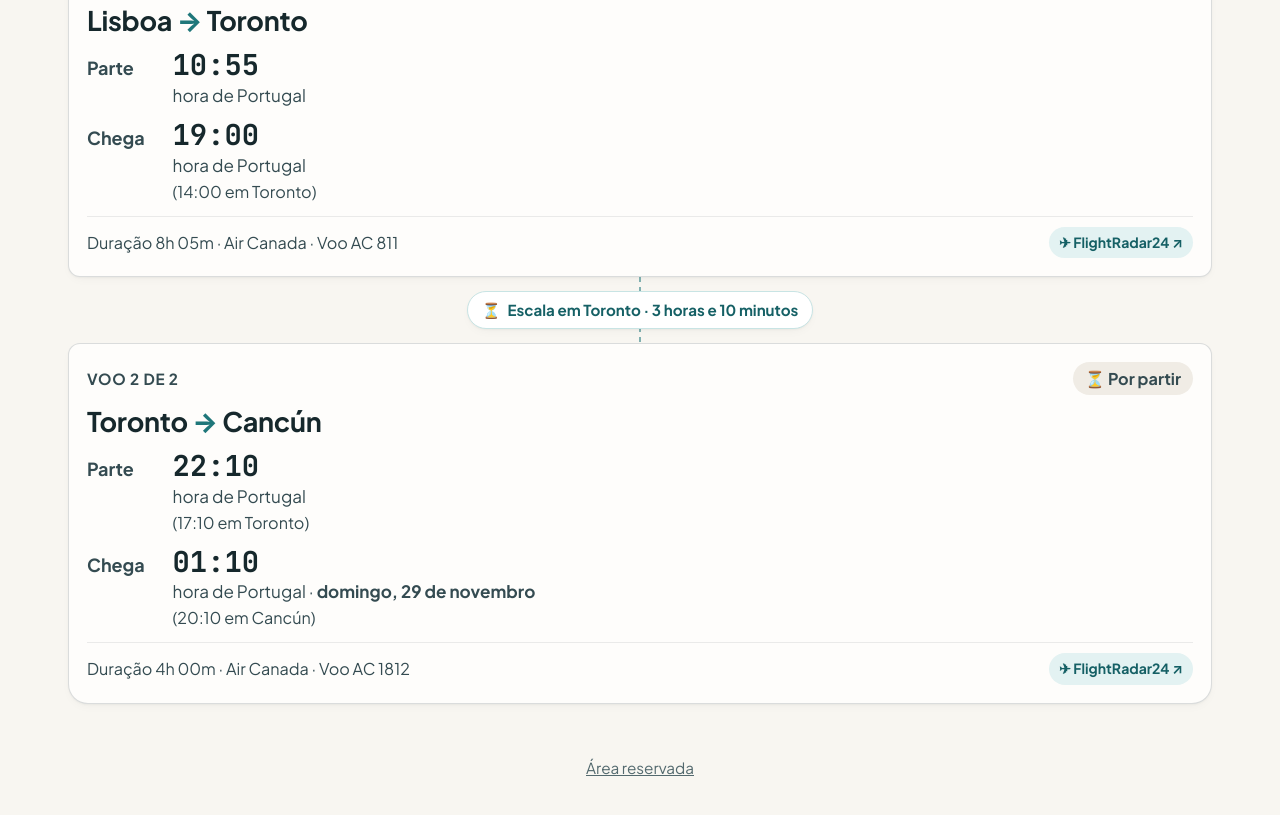
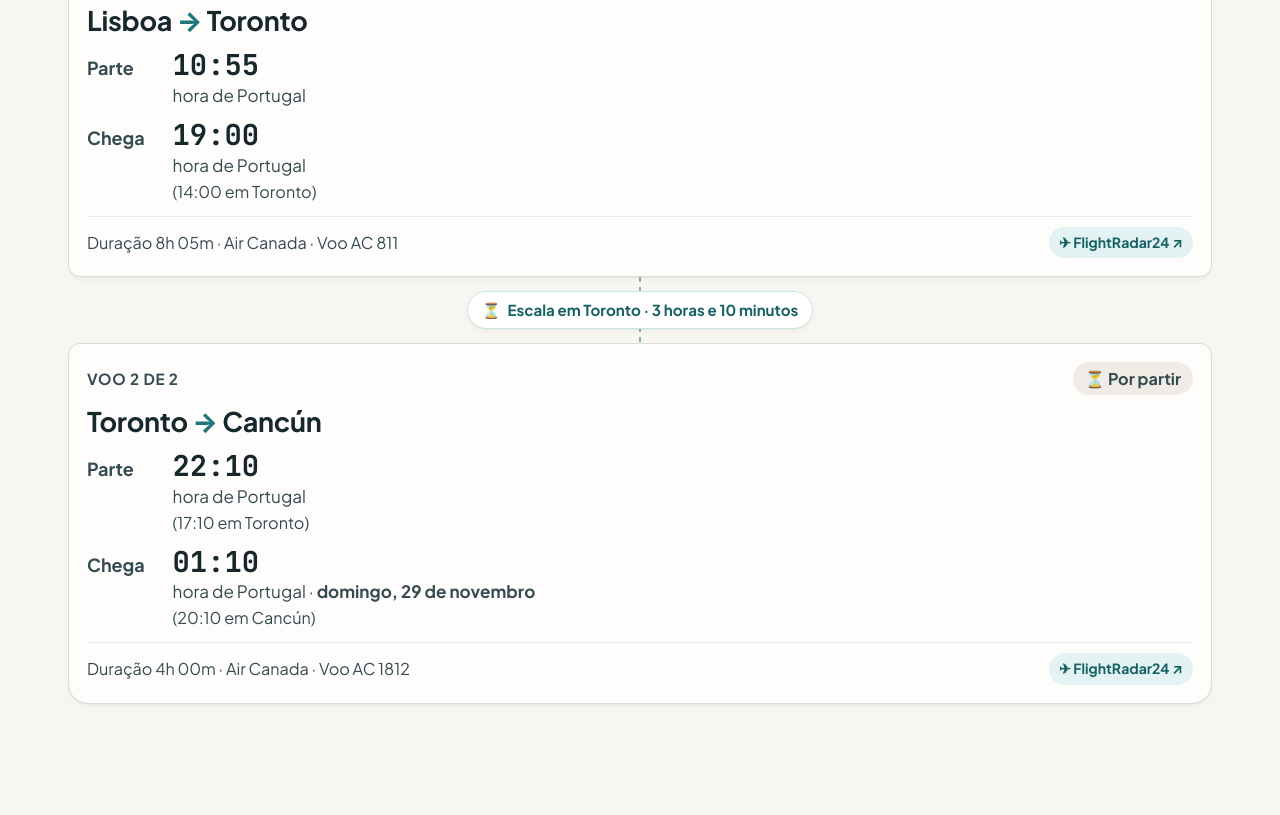
Before and after one commit to VicenteCruz/resort, a plain HTML site: page index.html in a window 1280 px wide. Shown: the part 886-1701 px from the top of the page. Drawn offline with nearby package versions, Linux system fonts and the light colour scheme; no server answers.

Commit message:
Remover link redundante Área reservada do rodapé público

```diff
--- a/index.html
+++ b/index.html
@@ -675,10 +675,6 @@
         </button>
       </div>
     </section>
-
-    <div class="public-footer" data-public-only="true">
-      <button type="button" class="public-login-link" id="btn-footer-login">Área reservada</button>
-    </div>
   </main>
 
   <nav class="mobile-dock" id="mobile-dock" aria-label="Menu Mobile">
```
